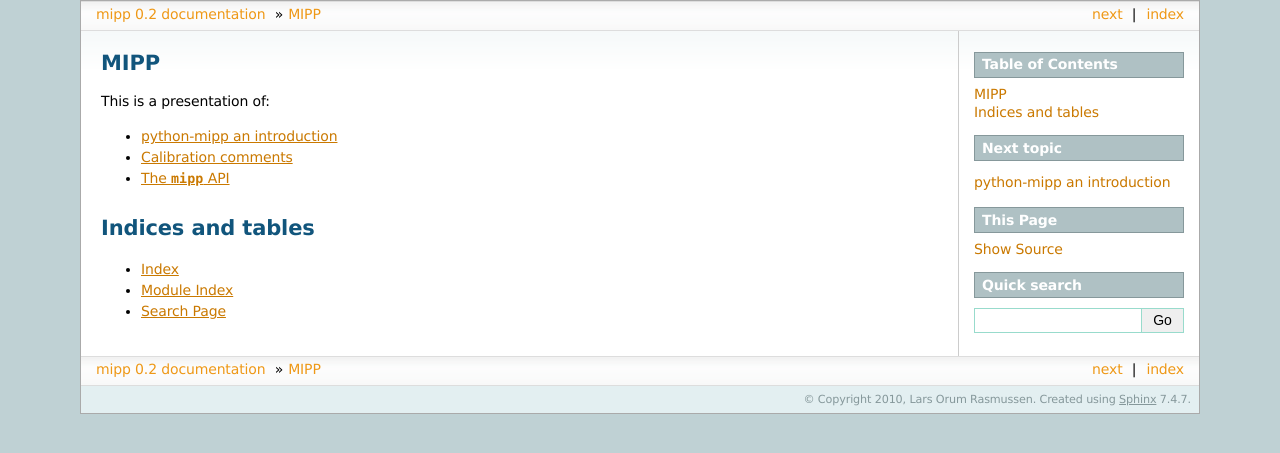
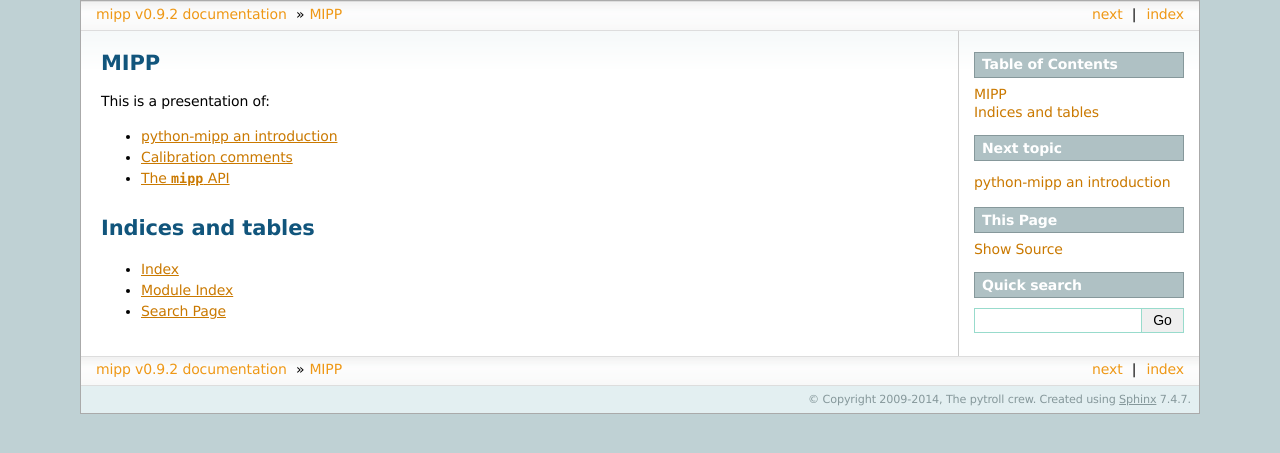
Before and after one commit to pytroll/mipp, a Sphinx documentation site: the page built from doc/source/index.rst, in a window 1280 px wide. Shown: the top 453 px of the page. Built offline with Sphinx 7.4.7, drawn with Linux system fonts in a browser that asks for light colours; part of the change alters nothing that is shown.

```diff
--- a/doc/source/conf.py
+++ b/doc/source/conf.py
@@ -11,15 +11,17 @@
 # All configuration values have a default; values that are commented out
 # serve to show the default.
 
-import sys, os
+import sys
+import os
+import math
 
 # If extensions (or modules to document with autodoc) are in another directory,
 # add these directories to sys.path here. If the directory is relative to the
 # documentation root, use os.path.abspath to make it absolute, like shown here.
 #sys.path.append(os.path.abspath('.'))
-sys.path.insert(0, os.path.abspath('../../'))
-sys.path.insert(0, os.path.abspath('../../mipp'))
-sys.path.insert(0, os.path.abspath('../../mipp/xrit'))
+#sys.path.insert(0, os.path.abspath('../../'))
+#sys.path.insert(0, os.path.abspath('../../mipp'))
+#sys.path.insert(0, os.path.abspath('../../mipp/xrit'))
 
 class Mock(object):
     def __init__(self, *args, **kwargs):
@@ -36,11 +38,16 @@ class Mock(object):
             mockType = type(name, (), {})
             mockType.__module__ = __name__
             return mockType
+        elif name == "inf":
+            return 0
+        elif name == "pi":
+            return math.pi
         else:
             return Mock()
 
 
-MOCK_MODULES = ['numpy', ]
+MOCK_MODULES = ['numpy', 'numpy.core', 'numpy.core.multiarray',
+                'pyresample', 'pyresample.utils','pyresample.geometry']
 for mod_name in MOCK_MODULES:
     sys.modules[mod_name] = Mock()
 
@@ -65,16 +72,18 @@ master_doc = 'index'
 
 # General information about the project.
 project = u'mipp'
-copyright = u'2010, Lars Orum Rasmussen'
+copyright = u'2009-2014, The pytroll crew'
 
 # The version info for the project you're documenting, acts as replacement for
 # |version| and |release|, also used in various other places throughout the
 # built documents.
 #
+import mipp.version as current_version
+
 # The short X.Y version.
-version = '0.2'
+version = ".".join([current_version.__major__, current_version.__minor__])
 # The full version, including alpha/beta/rc tags.
-release = '0.2'
+release = current_version.__version__
 
 # The language for content autogenerated by Sphinx. Refer to documentation
 # for a list of supported languages.
```
Also changed, not shown: 2 other files.
